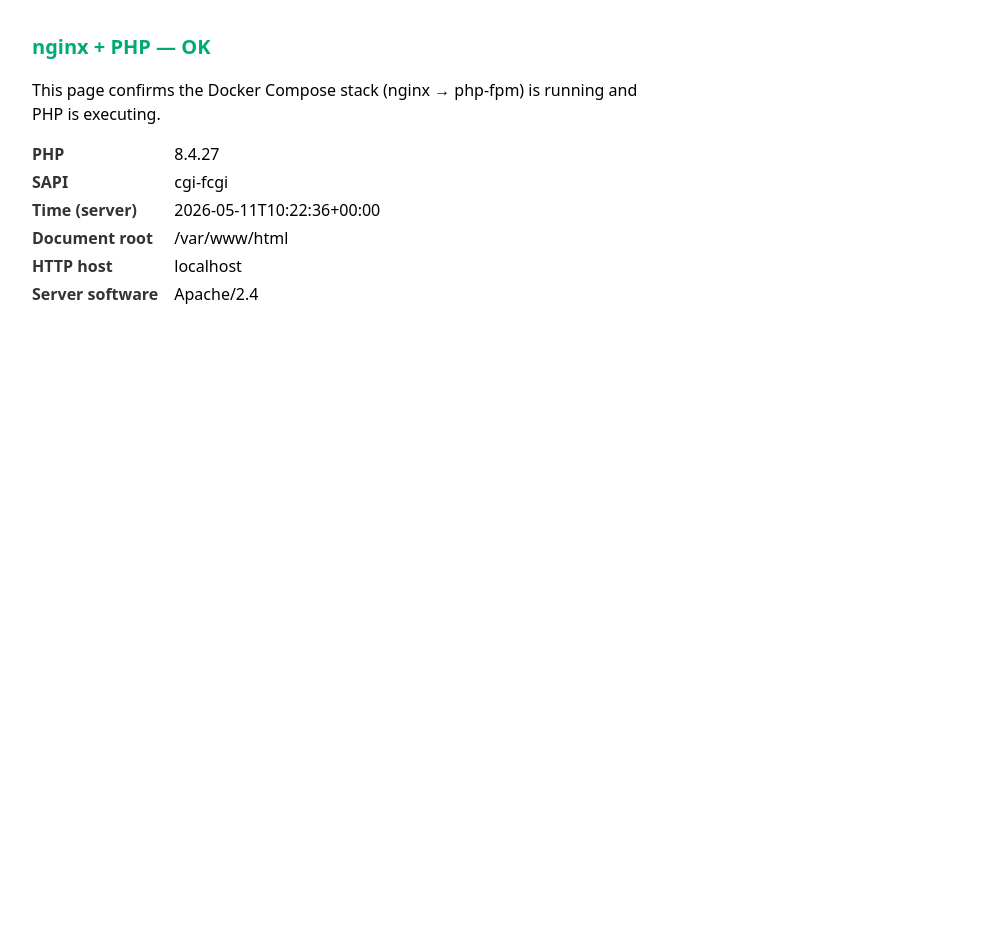
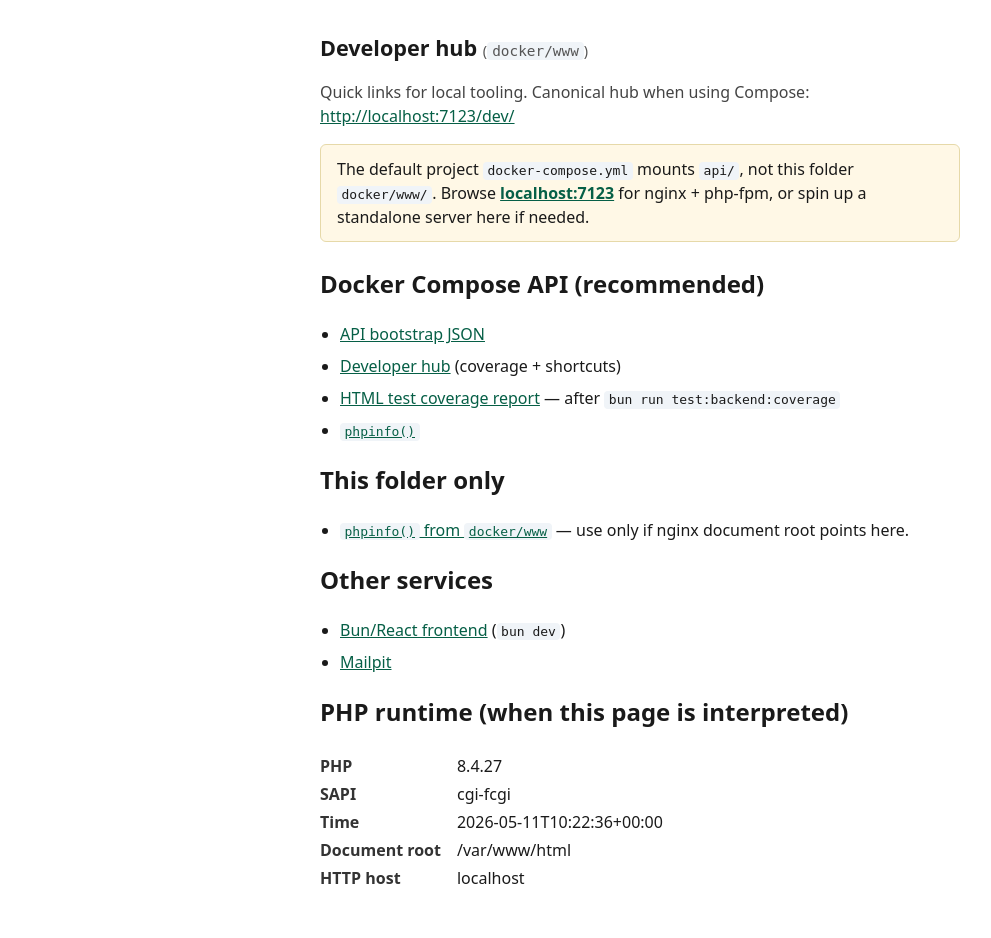
Before and after one commit to bastiion/tutor-certification, a PHP site: page /dev/ in a window 1280 px wide. Shown: the whole page, without its empty margins (0-991 px from the left). Before the commit the page ends 304 px from the top, so only its background shows below. Run offline with PHP 8.4, Linux system fonts and the light colour scheme.

Commit message:
Enhance Nginx configuration and update developer hub page
- Added a new location for PHPUnit/Pest HTML report in the Nginx configuration to redirect and serve coverage reports.
- Updated the index.php file for the developer hub with a new title and improved layout, including quick links to local tooling and services.
- Enhanced user guidance with additional information about the project structure and local development setup.

```diff
--- a/docker/www/index.php
+++ b/docker/www/index.php
@@ -3,33 +3,62 @@
 <head>
     <meta charset="utf-8">
     <meta name="viewport" content="width=device-width, initial-scale=1">
-    <title>nginx + PHP — up</title>
+    <title>IKWSD — developer hub (legacy www)</title>
     <style>
-        :root { font-family: system-ui, sans-serif; line-height: 1.5; }
-        body { margin: 2rem; max-width: 40rem; }
-        h1 { font-size: 1.25rem; }
-        dl { display: grid; grid-template-columns: auto 1fr; gap: 0.25rem 1rem; }
+        :root { font-family: system-ui, sans-serif; line-height: 1.5; color: #1a1a1a; }
+        body { margin: 0 auto; max-width: 40rem; padding: 2rem 1rem; }
+        h1 { font-size: 1.35rem; margin-top: 0; }
+        p.lead { color: #444; }
+        .note { background: #fff8e6; border: 1px solid #e6d9a9; padding: 0.75rem 1rem; border-radius: 6px; margin: 1rem 0 1.5rem; }
+        ul { padding-left: 1.25rem; }
+        li { margin-bottom: 0.5rem; }
+        a { color: #065f46; }
+        dl { display: grid; grid-template-columns: auto 1fr; gap: 0.25rem 1rem; margin-top: 1.5rem; }
         dt { font-weight: 600; color: #333; }
         dd { margin: 0; }
-        .ok { color: #0a7; }
+        code { background: #f0f4f8; padding: 0.1em 0.35em; border-radius: 4px; }
     </style>
 </head>
 <body>
-    <h1 class="ok">nginx + PHP — OK</h1>
-    <p>This page confirms the Docker Compose stack (nginx → php-fpm) is running and PHP is executing.</p>
+    <h1>Developer hub <span style="font-weight: normal; font-size: 0.9rem; color: #555;">(<code>docker/www</code>)</span></h1>
+    <p class="lead">Quick links for local tooling. Canonical hub when using Compose: <a href="http://localhost:7123/dev/">http://localhost:7123/dev/</a></p>
+
+    <div class="note">
+        The default project <code>docker-compose.yml</code> mounts <code>api/</code>, not this folder <code>docker/www/</code>.
+        Browse <strong><a href="http://localhost:7123/">localhost:7123</a></strong> for nginx + php-fpm, or spin up a standalone server here if needed.
+    </div>
+
+    <h2>Docker Compose API (recommended)</h2>
+    <ul>
+        <li><a href="http://localhost:7123/">API bootstrap JSON</a></li>
+        <li><a href="http://localhost:7123/dev/">Developer hub</a> (coverage + shortcuts)</li>
+        <li><a href="http://localhost:7123/coverage/">HTML test coverage report</a> — after <code>bun run test:backend:coverage</code></li>
+        <li><a href="http://localhost:7123/info.php"><code>phpinfo()</code></a></li>
+    </ul>
+
+    <h2>This folder only</h2>
+    <ul>
+        <li><a href="info.php"><code>phpinfo()</code> from <code>docker/www</code></a> — use only if nginx document root points here.</li>
+    </ul>
+
+    <h2>Other services</h2>
+    <ul>
+        <li><a href="http://localhost:3000">Bun/React frontend</a> (<code>bun dev</code>)</li>
+        <li><a href="http://localhost:8025">Mailpit</a></li>
+    </ul>
+
+    <h2>PHP runtime (when this page is interpreted)</h2>
     <dl>
         <dt>PHP</dt>
         <dd><?= htmlspecialchars(PHP_VERSION, ENT_QUOTES, 'UTF-8') ?></dd>
         <dt>SAPI</dt>
         <dd><?= htmlspecialchars(PHP_SAPI, ENT_QUOTES, 'UTF-8') ?></dd>
-        <dt>Time (server)</dt>
+        <dt>Time</dt>
         <dd><?= htmlspecialchars(date(DATE_ATOM), ENT_QUOTES, 'UTF-8') ?></dd>
         <dt>Document root</dt>
-        <dd><?= htmlspecialchars($_SERVER['DOCUMENT_ROOT'] ?? '', ENT_QUOTES, 'UTF-8') ?></dd>
+        <dd><?= htmlspecialchars($_SERVER['DOCUMENT_ROOT'] ?? '(unknown)', ENT_QUOTES, 'UTF-8') ?></dd>
         <dt>HTTP host</dt>
-        <dd><?= htmlspecialchars($_SERVER['HTTP_HOST'] ?? '', ENT_QUOTES, 'UTF-8') ?></dd>
-        <dt>Server software</dt>
-        <dd><?= htmlspecialchars($_SERVER['SERVER_SOFTWARE'] ?? 'nginx', ENT_QUOTES, 'UTF-8') ?></dd>
+        <dd><?= htmlspecialchars($_SERVER['HTTP_HOST'] ?? '(unknown)', ENT_QUOTES, 'UTF-8') ?></dd>
     </dl>
 </body>
 </html>
```
Also changed, not shown: 1 other file.
